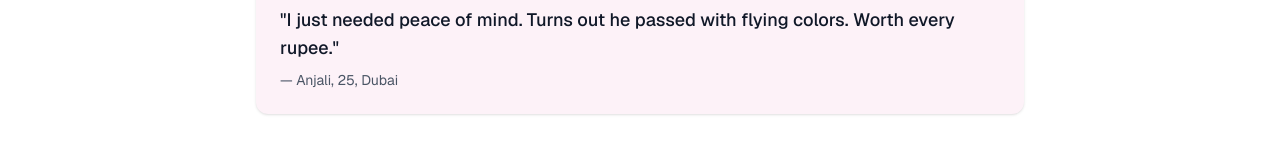
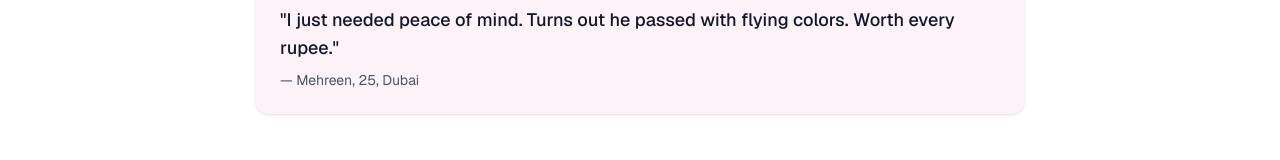
Before and after one commit to Yatharth4599/checkyourpartner, a Next.js app: page / in a window 1280 px wide. Shown: the part 2804-2964 px from the top of the page. Built offline with nearby package versions, Linux system fonts and the light colour scheme.

Commit message:
fix: footer Terms & Privacy link now points to /terms using Next.js Link

```diff
--- a/src/app/page.tsx
+++ b/src/app/page.tsx
@@ -2,6 +2,7 @@
 
 import { useState } from "react";
 import ModalForm from "./ModalForm";
+import Link from "next/link";
 
 export default function Home() {
   const [modalOpen, setModalOpen] = useState(false);
@@ -164,7 +165,7 @@ export default function Home() {
             </blockquote>
             <blockquote className="bg-pink-50 rounded-xl p-6 shadow text-left">
               <p className="text-lg font-medium mb-2">&quot;I just needed peace of mind. Turns out he passed with flying colors. Worth every rupee.&quot;</p>
-              <footer className="text-sm text-gray-600">— Anjali, 25, Dubai</footer>
+              <footer className="text-sm text-gray-600">— Mehreen, 25, Dubai</footer>
             </blockquote>
           </div>
         </div>
@@ -180,7 +181,7 @@ export default function Home() {
       <footer className="mt-auto py-8 px-4 bg-gray-900 text-gray-200 text-center text-sm flex flex-col gap-2">
         <div className="flex flex-col sm:flex-row gap-4 justify-center items-center mb-2">
           <a href="#contact" className="hover:underline">Contact Us</a>
-          <a href="#" className="hover:underline">Terms & Privacy</a>
+          <Link href="/terms" className="hover:underline">Terms & Privacy</Link>
         </div>
         <div>“This service is designed for informational and emotional assurance purposes. We do not endorse harassment or illegal monitoring.”</div>
       </footer>
```
